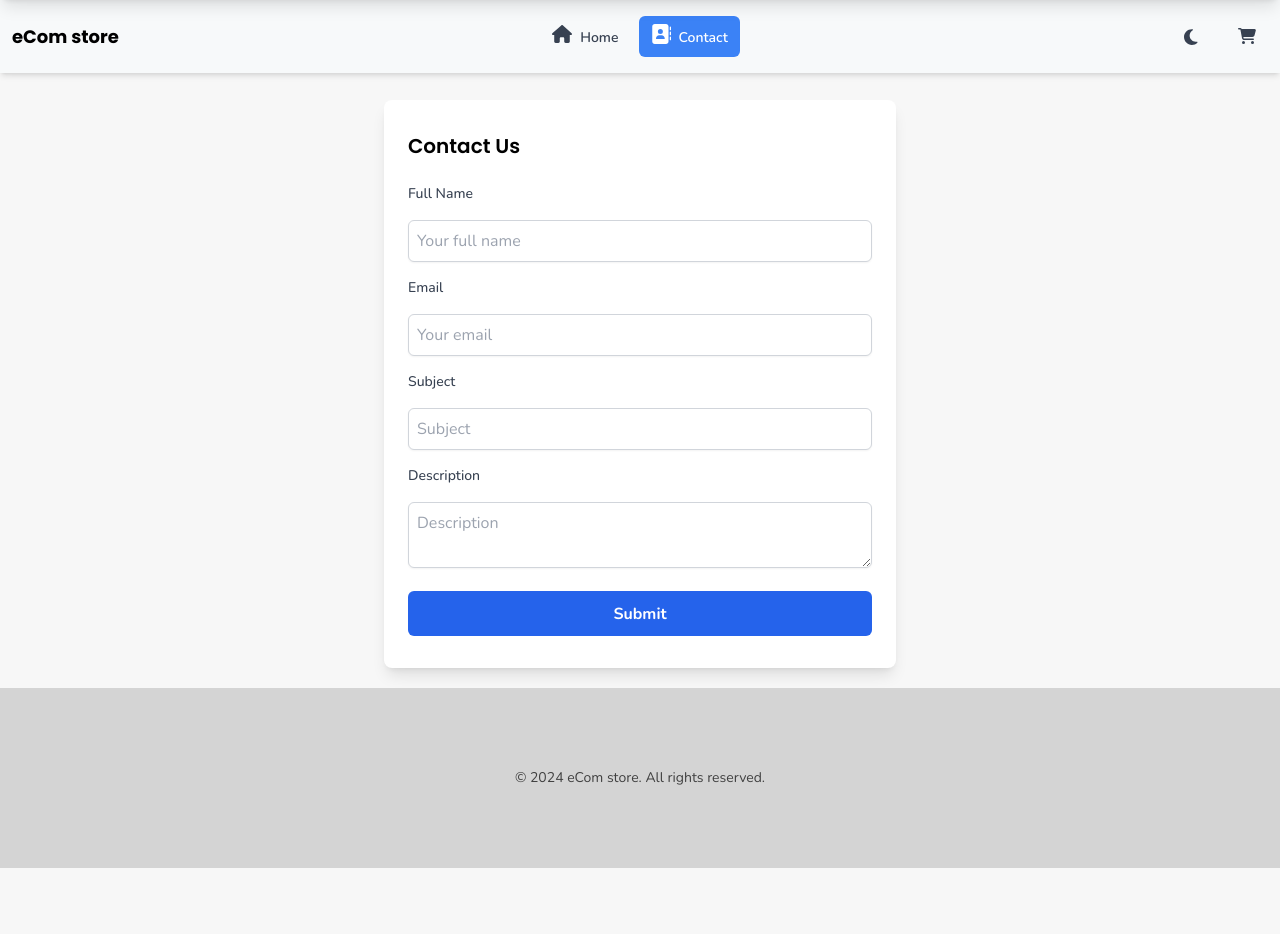
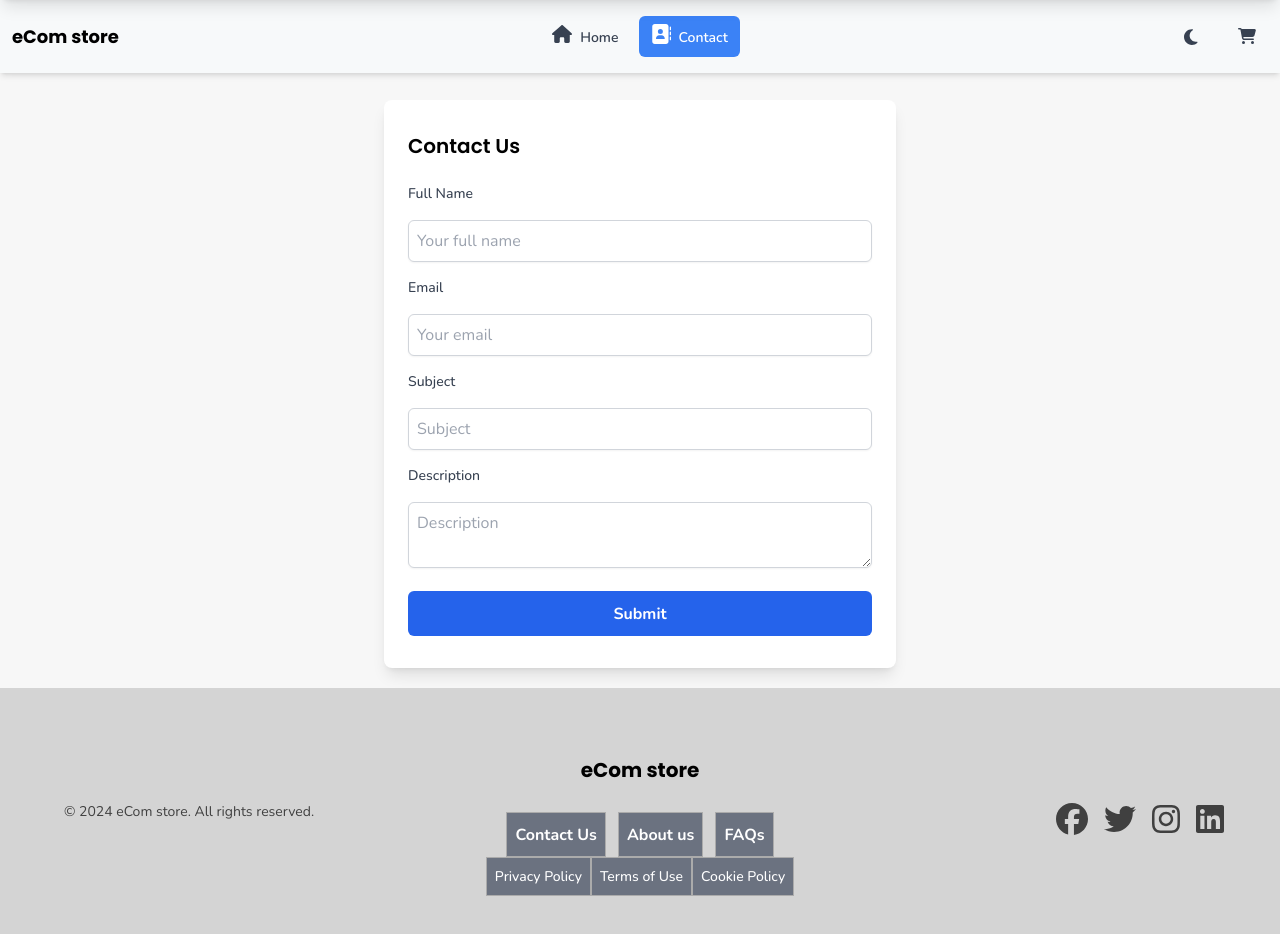
Before and after one commit to Kinenystuen/eComStore, a React (Vite) app: page /contact in a window 1280 px wide. Shown: the top 934 px of the page. Before the commit the page ends 868 px from the top, so only its background shows below. Built offline with nearby package versions, Linux system fonts and the light colour scheme; no server answers; what tailwindcss-motion would draw is missing.

Commit message:
Footer setup

```diff
--- a/src/components/shared/FooterBar.tsx
+++ b/src/components/shared/FooterBar.tsx
@@ -1,9 +1,99 @@
+import { Link } from "react-router-dom";
+import P from "./Typography/P";
+import Button from "./Button";
+import { FontAwesomeIcon } from "@fortawesome/react-fontawesome";
+import { socialMedia } from "../../library/constants";
+
 const FooterBar = () => {
   return (
-    <footer className="bg-neutral-300 dark:bg-neutral-900 p-20 flex gap-1 justify-center">
-      <p className="text-center text-sm text-neutral-700 dark:text-whiteFont-500">
-        © 2024 eCom store. All rights reserved.
-      </p>
+    <footer className="bg-neutral-300 dark:bg-neutral-900 p-14 flex flex-col  md:flex-row gap-1 justify-center">
+      {/* Copy Right Section */}
+      <div className="flex-1 justify-start content-center">
+        <p className="text-center md:text-start p-2 mb-4 text-sm text-neutral-700 dark:text-whiteFont-500">
+          © 2024 eCom store. All rights reserved.
+        </p>
+      </div>
+      {/* Logo Section - links */}
+      <div className="flex-grow">
+        {/* Logo Section */}
+        <div className="flex justify-center content-center">
+          <Link to="/" className="m-1 p-2">
+            <P className="font-header text-xl font-bold text-black dark:text-whiteFont ">
+              eCom store
+            </P>
+          </Link>
+        </div>
+        {/* Links */}
+        <div className="flex justify-center gap-3 mt-4 flex-wrap">
+          <Link to="/contact">
+            <Button
+              buttonType="transparent"
+              className="rounded-none px-[0.5rem] inline-block font-bold border-customBgDark-200"
+            >
+              Contact Us
+            </Button>
+          </Link>
+          <Link to="#">
+            <Button
+              buttonType="transparent"
+              className="rounded-none px-[0.5rem] inline-block font-bold  border-customBgDark-200"
+            >
+              About us
+            </Button>
+          </Link>
+          <Link to="#">
+            <Button
+              buttonType="transparent"
+              className="rounded-none px-[0.5rem] inline-block font-bold  border-customBgDark-200"
+            >
+              FAQs
+            </Button>
+          </Link>
+        </div>
+        <div className="flex justify-center">
+          <Link to="#">
+            <Button
+              buttonType="transparent"
+              className="rounded-none px-[0.5rem] inline-block text-sm  border-customBgDark-200"
+            >
+              Privacy Policy
+            </Button>
+          </Link>
+          <Link to="#">
+            <Button
+              buttonType="transparent"
+              className="rounded-none px-[0.5rem] inline-block text-sm  border-customBgDark-200"
+            >
+              Terms of Use
+            </Button>
+          </Link>
+          <Link to="#">
+            <Button
+              buttonType="transparent"
+              className="rounded-none px-[0.5rem] inline-block text-sm  border-customBgDark-200"
+            >
+              Cookie Policy
+            </Button>
+          </Link>
+        </div>
+      </div>
+      {/* Social Media Icons */}
+      <div className="flex-1 justify-center content-center mt-8 md:m-0">
+        <div className="flex justify-center md:justify-end space-x-4">
+          {socialMedia.map((media) => (
+            <a
+              key={media.id}
+              href={media.link}
+              target="_blank"
+              rel="noopener noreferrer"
+              className="text-neutral-700 hover:text-customBgDark-900 dark:text-whiteFont-500 dark:hover:text-white transition"
+              aria-label={`Visit our ${media.platform}`}
+            >
+              <FontAwesomeIcon icon={media.icon} size="2x" />
+            </a>
+          ))}
+        </div>
+      </div>
     </footer>
   );
 };
--- a/src/library/constants/index.ts
+++ b/src/library/constants/index.ts
@@ -1,3 +1,9 @@
+import {
+  faFacebook,
+  faInstagram,
+  faLinkedin,
+  faTwitter
+} from "@fortawesome/free-brands-svg-icons";
 import { faHome, faContactBook } from "@fortawesome/free-solid-svg-icons";
 
 export const apiKey = import.meta.env.VITE_API_HOST_URL;
@@ -16,3 +22,30 @@ export const headerNavLinks = [
     label: "Contact"
   }
 ];
+
+export const socialMedia = [
+  {
+    id: 1,
+    platform: "Facebook",
+    icon: faFacebook,
+    link: "#"
+  },
+  {
+    id: 2,
+    platform: "Twitter",
+    icon: faTwitter,
+    link: "#"
+  },
+  {
+    id: 3,
+    platform: "Instagram",
+    icon: faInstagram,
+    link: "#"
+  },
+  {
+    id: 4,
+    platform: "LinkedIn",
+    icon: faLinkedin,
+    link: "#"
+  }
+];
```
